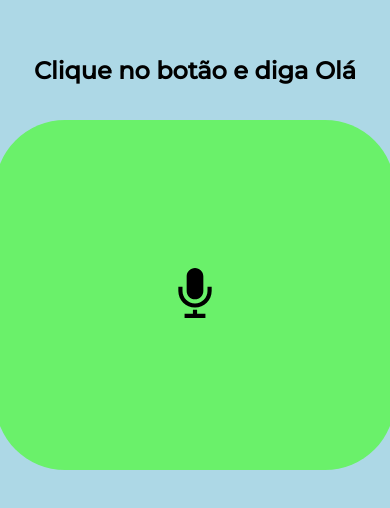
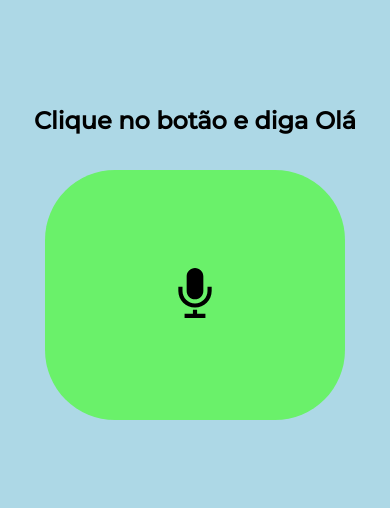
Before and after one commit to Pedro-Dev-SI/IA-amigavel, a plain HTML site: page index.html in a window 390 px wide. Shown: the part 142-650 px from the top of the page. Drawn offline with Linux system fonts and the light colour scheme.

Commit message:
arrumando a responsividade do botão

```diff
--- a/style.css
+++ b/style.css
@@ -35,3 +35,14 @@ h2{
    font-family: 'Montserrat', sans-serif;
    margin-top: 35px;
 }
+
+@media screen and (max-width: 480px) {
+   .talk{
+      width: 300px;
+      height: 250px;
+      border: none;
+      border-radius: 70px;
+      background: rgb(106, 241, 106);
+      transition: 0.3s;
+   }
+}
```
